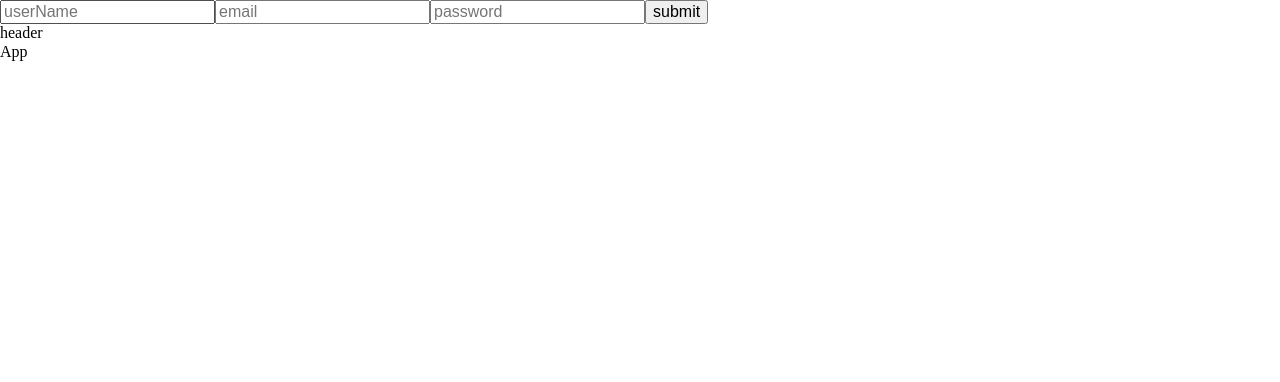
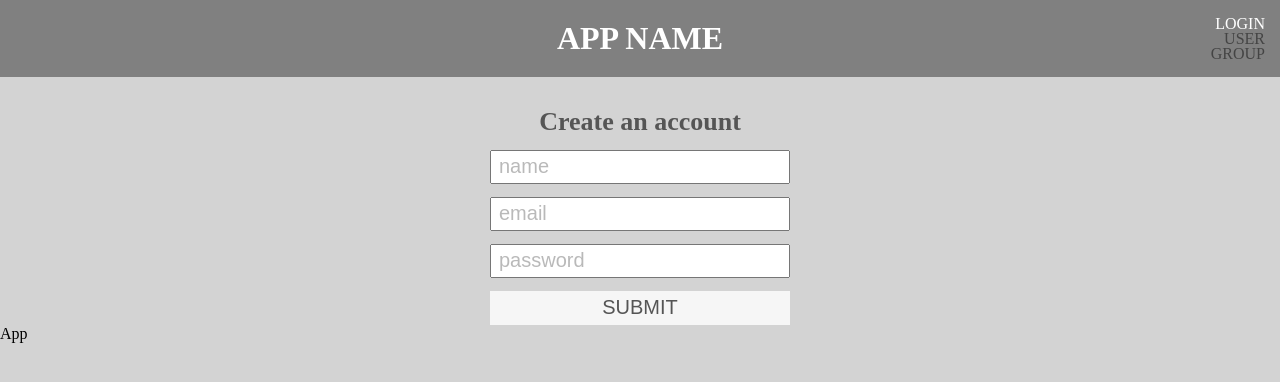
Before and after one commit to t-laird/rt-personalproject, a React (Create React App) app: page /login in a window 1280 px wide. Shown: the top 382 px of the page. Built offline with nearby package versions, Linux system fonts and the light colour scheme.

Commit message:
login form styling

```diff
--- a/src/Components/App/App.scss
+++ b/src/Components/App/App.scss
@@ -0,0 +1,21 @@
+* {
+	box-sizing: border-box;
+}
+
+a {
+	text-decoration: none;
+	color: #444;
+}
+
+h1,h2,h3,h4,h5,h6,p {
+	padding: 0;
+	margin: 0;
+}
+
+h2 {
+	font-size: 26px;
+}
+
+body {
+	background-color: lightgrey;
+}
--- a/src/Components/Header/Header.js
+++ b/src/Components/Header/Header.js
@@ -1,10 +1,15 @@
 import React from 'react';
+import { NavLink } from 'react-router-dom';
+import './Header.css'
 
 const Header = () => {
 
 	return (
-		<div>
-			header
+		<div className="header-component">
+			<NavLink exact to='/'><h1>APP NAME</h1></NavLink>
+			<NavLink className="login" to='/login'>LOGIN</NavLink>
+			<NavLink className="user" to='/user'>USER</NavLink>
+			<NavLink className="group" to='/group'>GROUP</NavLink>
 		</div>
 	)
 }
--- a/src/Components/Header/Header.scss
+++ b/src/Components/Header/Header.scss
@@ -0,0 +1,30 @@
+.header-component {
+	background-color: grey;
+	padding: 20px 0;
+
+	h1 {
+		margin: 0;
+		padding: 0;
+		text-align: center;
+		color: #fff;
+	}
+
+	.login {
+		position: absolute;
+		right: 15px;
+		top: 15px;
+		color: #fff;
+	}
+
+	.user {
+		position: absolute;
+		right: 15px;
+		top: 30px;
+	}
+
+	.group {
+		position: absolute;
+		right: 15px;
+		top: 45px;
+	}
+}
--- a/src/Components/Login/Login.js
+++ b/src/Components/Login/Login.js
@@ -1,4 +1,5 @@
 import React, { Component } from 'react';
+import './Login.css';
 
 class Login extends Component {
 	constructor() {
@@ -20,11 +21,12 @@ class Login extends Component {
 
 	render() {
 		return (
-			<div>
+			<div className="login-component">
+				<h2>Create an account</h2>
 				<input
 					className="userName"
 					type="text"
-					placeholder="userName"
+					placeholder="name"
 					onChange={this.handleChange}
 					value={this.state.userName}
 					name="userName"
@@ -45,7 +47,7 @@ class Login extends Component {
 					value={this.state.password}
 					name="password"
 				/>
-				<button>submit</button>
+				<button>SUBMIT</button>
 			</div>
 		)
 	}
--- a/src/Components/Login/Login.scss
+++ b/src/Components/Login/Login.scss
@@ -0,0 +1,35 @@
+.login-component {
+	display: flex;
+	flex-direction: column;
+	align-items: center;
+	justify-content: center;
+
+	h2 {
+		margin: 30px 0 0px;
+		color: #555;
+	}
+
+	input, button {
+		width: 300px;
+    height: 34px;
+    margin: 13px 0 0 0;
+    font-size: 20px;
+	}
+
+	input::placeholder {
+		padding-left: 5px;
+		opacity: .5;
+	}
+
+	button {
+		border: none;
+		background-color: rgba(255,255,255, .8);
+		cursor: pointer;
+		color: #555;
+	}
+
+	button:hover {
+		background-color: rgba(255,255,255, 1);
+	}
+
+}
--- a/src/Components/Routes/Routes.js
+++ b/src/Components/Routes/Routes.js
@@ -10,8 +10,8 @@ const Routes = () => {
 
 	return (
 		<div>
+			<Route path='/' component={Header} />
 			<Route path='/login' component={Login} />
-			<Route path='/' component={Header} />
 			<Switch>
 				<Route path='/user' component={User} />
 				<Route path='/group' component={Group} />
```
